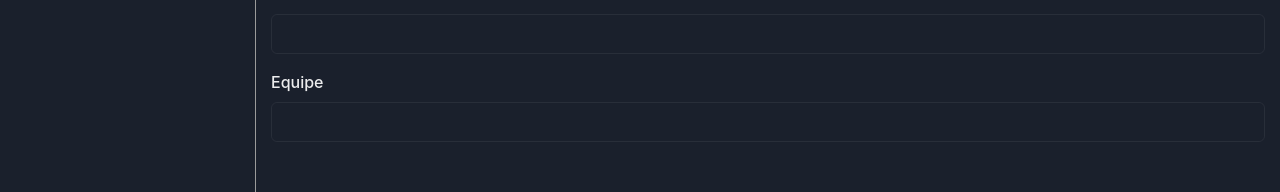
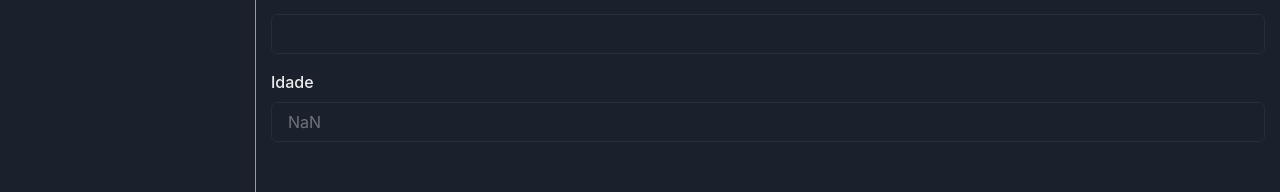
Before and after one commit to dennysbueno/Desafio-GazinTech-2.0-frontend, a React (Vite) app: page /viewDeveloper/1 in a window 1280 px wide. Shown: the part 343-535 px from the top of the page. Built offline with nearby package versions, Linux system fonts and the light colour scheme; no server answers.

Commit message:
:sparkles: feat: implemend function calculate age

```diff
--- a/src/pages/Developers/components/ViewDeveloper.tsx
+++ b/src/pages/Developers/components/ViewDeveloper.tsx
@@ -2,7 +2,7 @@ import { FormControl, FormLabel, Input } from "@chakra-ui/react";
 import { useEffect, useState } from "react";
 import { useParams } from "react-router-dom";
 import { DevelopersResponseProps } from "../../../interfaces/developers";
-import { showDeveloper } from "../../../services/developers";
+import { calculateAge, showDeveloper } from "../../../services/developers";
 import { FormContainer, Header, Wrapper } from "../styles";
 
 export const ViewDeveloper = () => {
@@ -11,6 +11,7 @@ export const ViewDeveloper = () => {
   const [developer, setDeveloper] = useState<DevelopersResponseProps>(
     {} as DevelopersResponseProps
   );
+  const age = calculateAge(developer)
   useEffect(() => {
     showDeveloper(id).then(({ data }) => {
       setDeveloper(data);
@@ -40,6 +41,11 @@ export const ViewDeveloper = () => {
           </FormControl>
 
           <FormControl mt={4}>
+            <FormLabel>Idade</FormLabel>
+            <Input value={age} disabled />
+          </FormControl>
+
+          <FormControl mt={4}>
             <FormLabel>Equipe</FormLabel>
             <Input value={developer?.team} disabled />
           </FormControl>
```
